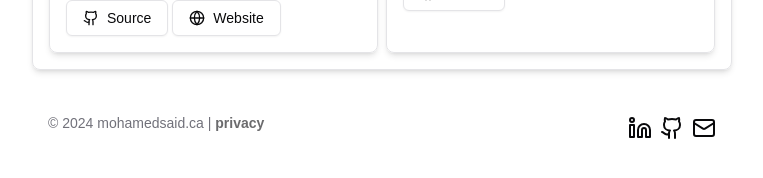
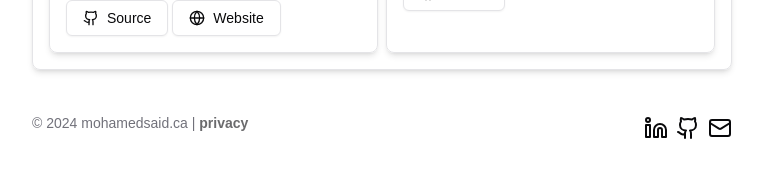
Before and after one commit to misaid/personal-websitev2, a Next.js app: page / in a window 1280 px wide. Shown: the part 2272-2450 px from the top of the page, without its empty margins (258-1021 px from the left). Built offline with nearby package versions, Linux system fonts and the light colour scheme.

Commit message:
fix: fixed footer positioning

```diff
--- a/app/layout.tsx
+++ b/app/layout.tsx
@@ -31,7 +31,7 @@ export default function RootLayout({
   return (
     <html lang="en" suppressHydrationWarning>
       <body
-        className={`${geistSans.variable} ${geistMono.variable} antialiased`}
+        className={`${geistSans.variable} ${geistMono.variable} antialiased min-h-screen flex-col flex flex-grow`}
       >
         <ThemeProvider
           attribute="class"
@@ -40,7 +40,7 @@ export default function RootLayout({
           disableTransitionOnChange
         >
           <Navbar />
-          <main>{children}</main>
+          <main className="flex-grow">{children}</main>
           <Footer />
         </ThemeProvider>
         <Analytics />
--- a/components/Footer.tsx
+++ b/components/Footer.tsx
@@ -5,9 +5,9 @@ import { Github, Linkedin, Mail } from "lucide-react";
 
 export default function Footer() {
   return (
-    <div className="mb-[100px] max-w-[740px] mx-auto justify-center">
+    <div className="mb-[100px] max-w-[740px] mx-auto justify-center w-full">
       <div className="flex flex-col space-y-5 mx-5 items-center justify-center">
-        <div className="w-full max-w-[700px] mx-5 p-4 space-y-2.5 rounded-lg mt-5 flex items-center">
+        <div className="w-full max-w-[700px] mx-5 py-4 space-y-2.5 rounded-lg mt-5 flex items-center">
           <div className="w-full">
             <h4 className="text-sm text-muted-foreground">
               © 2024 mohamedsaid.ca |{" "}
```
